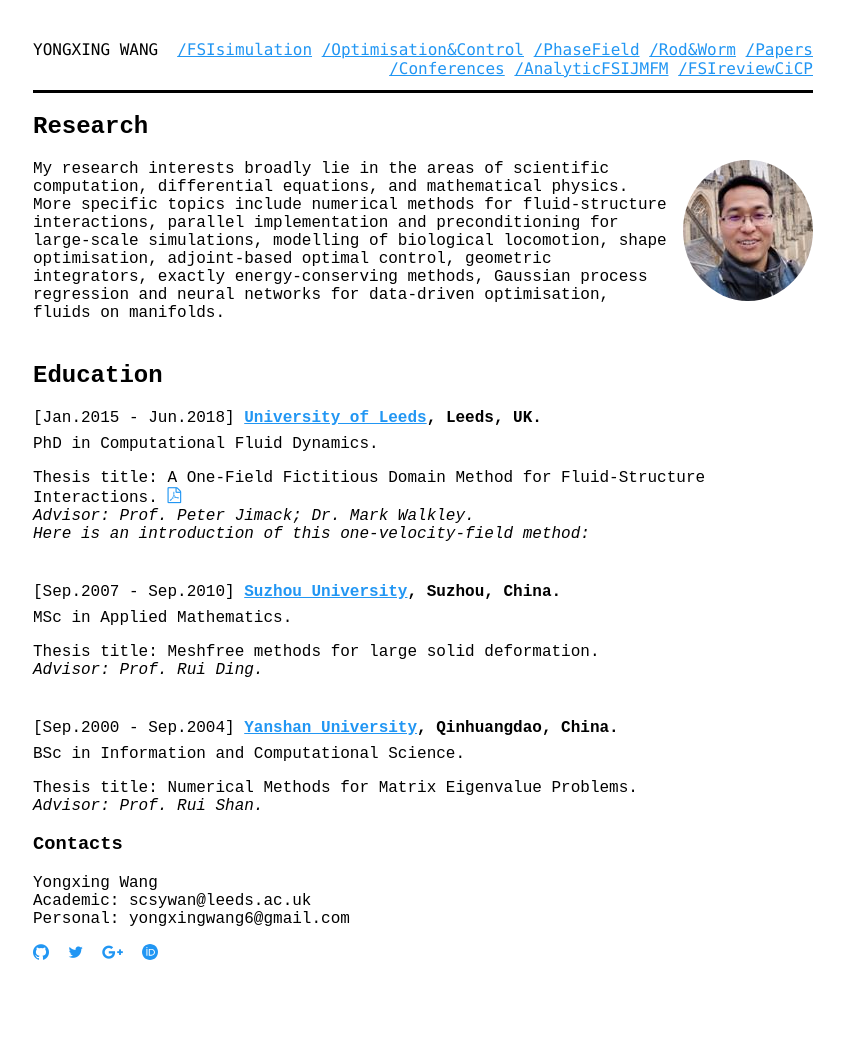
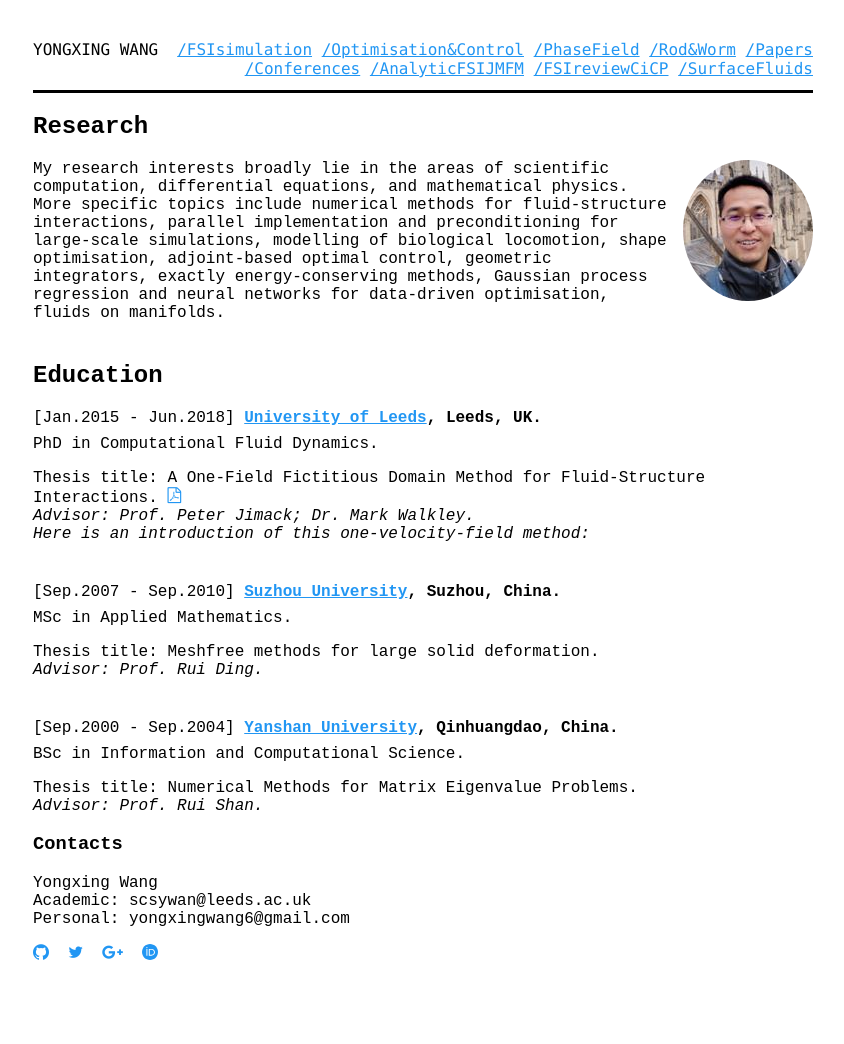
Before and after one commit to yongxingwang/yongxingwang.github.io, a Jekyll site: the page built from index.html, in a window 1280 px wide. Shown: the whole page, without its empty margins (217-1061 px from the left). Built offline with Jekyll 4.4.1, drawn with Linux system fonts in a browser that asks for light colours; some web fonts are replaced.

Commit message:
Add link to SurfaceFluids in navigation

```diff
--- a/_includes/navigation.html
+++ b/_includes/navigation.html
@@ -11,5 +11,6 @@
        <li><a href="assets/pdf/conferences.pdf">/Conferences</a></li>
        <li><a href="/analyticalfsi/">/AnalyticFSIJMFM</a></li>
         <li><a href="/fsiReview/">/FSIreviewCiCP</a></li>
+        <li><a href="/surfacefluids/">/SurfaceFluids</a></li>
     </ul>
 </nav>
```
